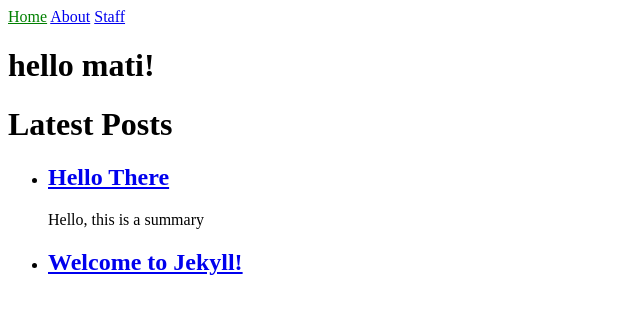
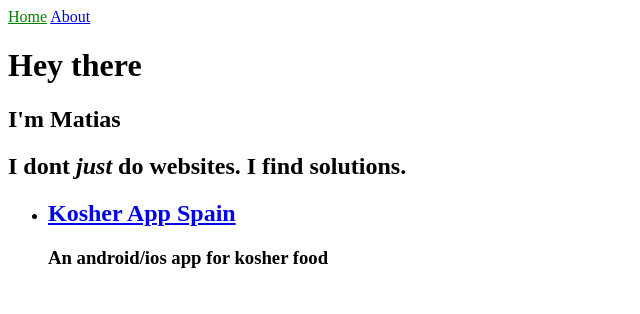
Before and after one commit to matiszz/matias-szarfer, a Jekyll site: the page built from index.html, in a window 1280 px wide. Shown: the top 314 px of the page, without its empty margins (0-640 px from the left). Built offline with Jekyll 4.4.1, drawn with Linux system fonts in a browser that asks for light colours.

Commit message:
Adapt to projects

```diff
--- a/_config.yml
+++ b/_config.yml
@@ -30,20 +30,15 @@ twitter_username: matiasszarfer
 github_username:  matiszz
 
 collections:
-  authors:
+  projects:
     output: true
 
 defaults:
   - scope:
       path: ""
-      type: "authors"
+      type: "projects"
     values:
-      layout: "author"
-  - scope:
-      path: ""
-      type: "posts"
-    values:
-      layout: "post"
+      layout: "project"
   - scope:
       path: ""
     values:
--- a/_data/navigation.yml
+++ b/_data/navigation.yml
@@ -2,5 +2,3 @@
   link: /
 - name: About
   link: /about.html
-- name: Staff
-  link: /staff.html
--- /dev/null
+++ b/_projects/kosher-app.md
@@ -0,0 +1,7 @@
+---
+name: Kosher App Spain
+short: An android/ios app for kosher food
+tags: react, react-native, ios, android
+---
+
+We did something amazing
--- a/index.html
+++ b/index.html
@@ -2,15 +2,15 @@
 layout: default
 title: Matias Szarfer
 ---
-<h1>{{ "Hello Mati!" | downcase }}</h1>
-
-<h1>Latest Posts</h1>
+<h1>Hey there</h1>
+<h2>I'm Matias</h2>
+<h2>I dont <i>just</i> do websites. I find solutions.</h2>
 
 <ul>
-    {% for post in site.posts %}
+    {% for project in site.projects %}
     <li>
-        <h2><a href="{{ post.url }}">{{ post.title }}</a></h2>
-        {{ post.summary }}
+        <h2><a href="{{ project.url }}">{{ project.name }}</a></h2>
+        <h3>{{ project.short }}</h3>
     </li>
     {% endfor %}
 </ul>
```
Also changed, not shown: _authors/Mati.md (deleted, +0 -6 lines), _posts/2021-04-20-welcome-to-jekyll.markdown (deleted, +0 -29 lines), _posts/2021-04-21-hello-there.md (deleted, +0 -12 lines), staff.html (deleted, +0 -15 lines), _layouts/project.html (renamed from _layouts/post.html).
